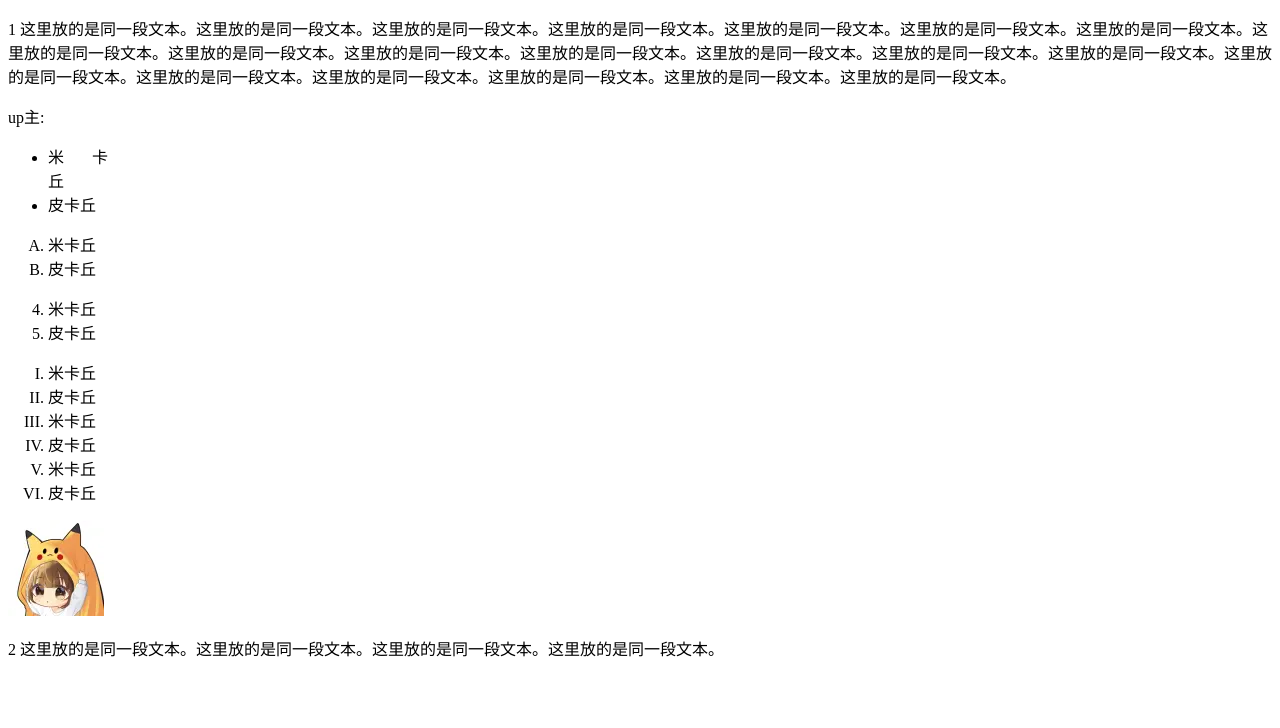
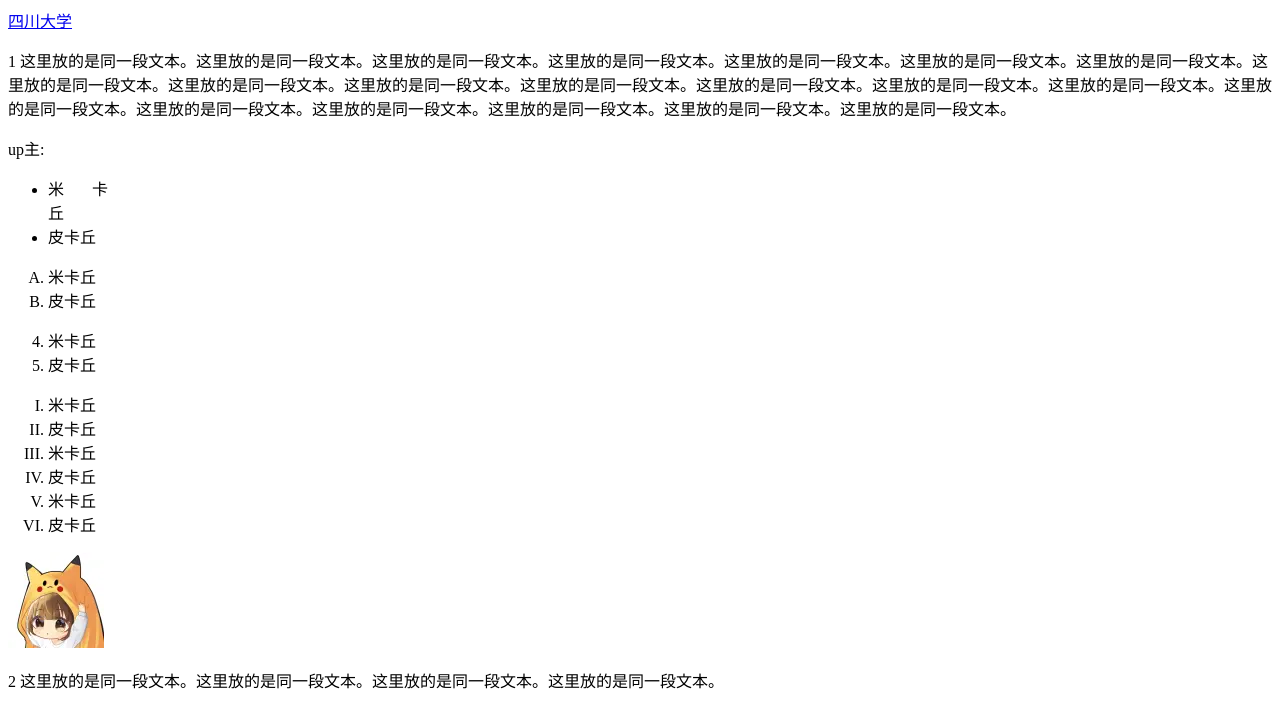
Before and after one commit to KDH-KDHKDH/KDH-KDHKDH.github.io, a plain HTML site: page index.html in a window 1280 px wide. Drawn offline with Linux system fonts and the light colour scheme.

Commit message:
Update index.html

```diff
--- a/index.html
+++ b/index.html
@@ -8,6 +8,8 @@
 	</head>
 
 	<body>
+		<a href="https://www.scu.edu.cn/" target="_blank">四川大学</a>
+
 		<p>
 			1 这里放的是同一段文本。这里放的是同一段文本。这里放的是同一段文本。这里放的是同一段文本。这里放的是同一段文本。这里放的是同一段文本。这里放的是同一段文本。这里放的是同一段文本。这里放的是同一段文本。这里放的是同一段文本。这里放的是同一段文本。这里放的是同一段文本。这里放的是同一段文本。这里放的是同一段文本。这里放的是同一段文本。这里放的是同一段文本。这里放的是同一段文本。这里放的是同一段文本。这里放的是同一段文本。这里放的是同一段文本。
 		</p>
```
